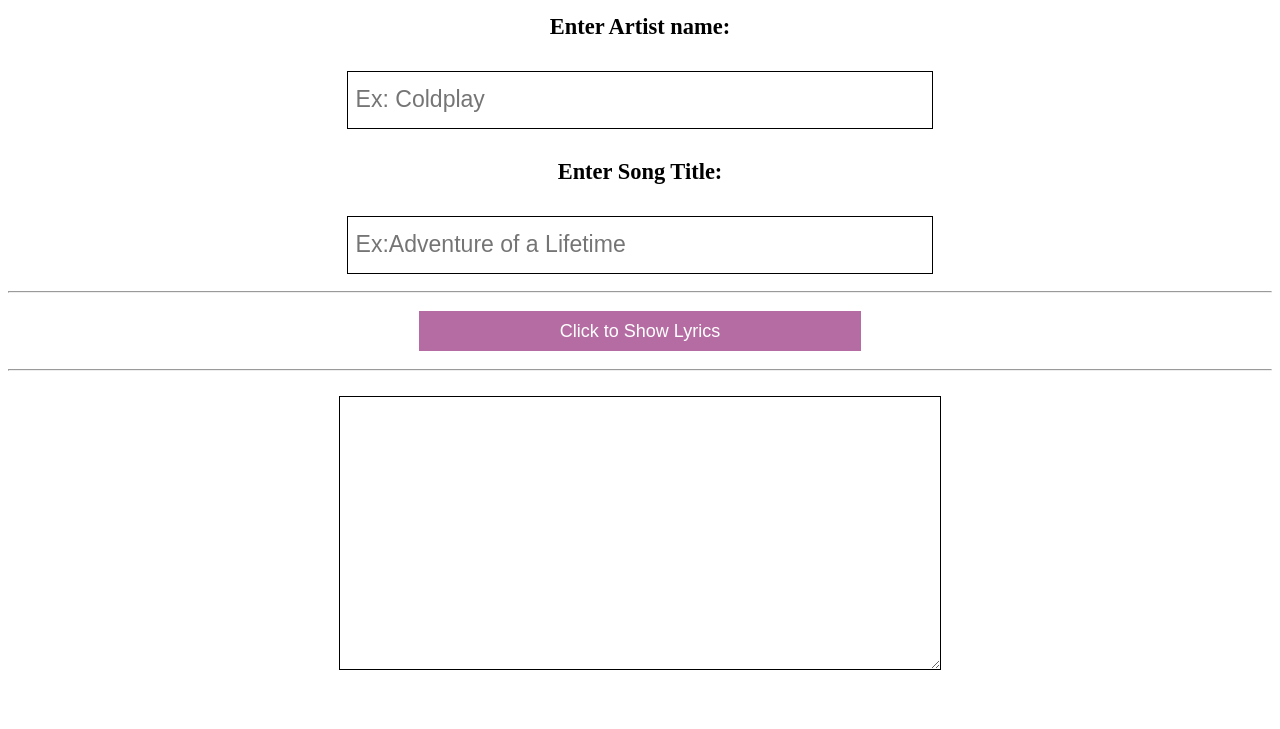
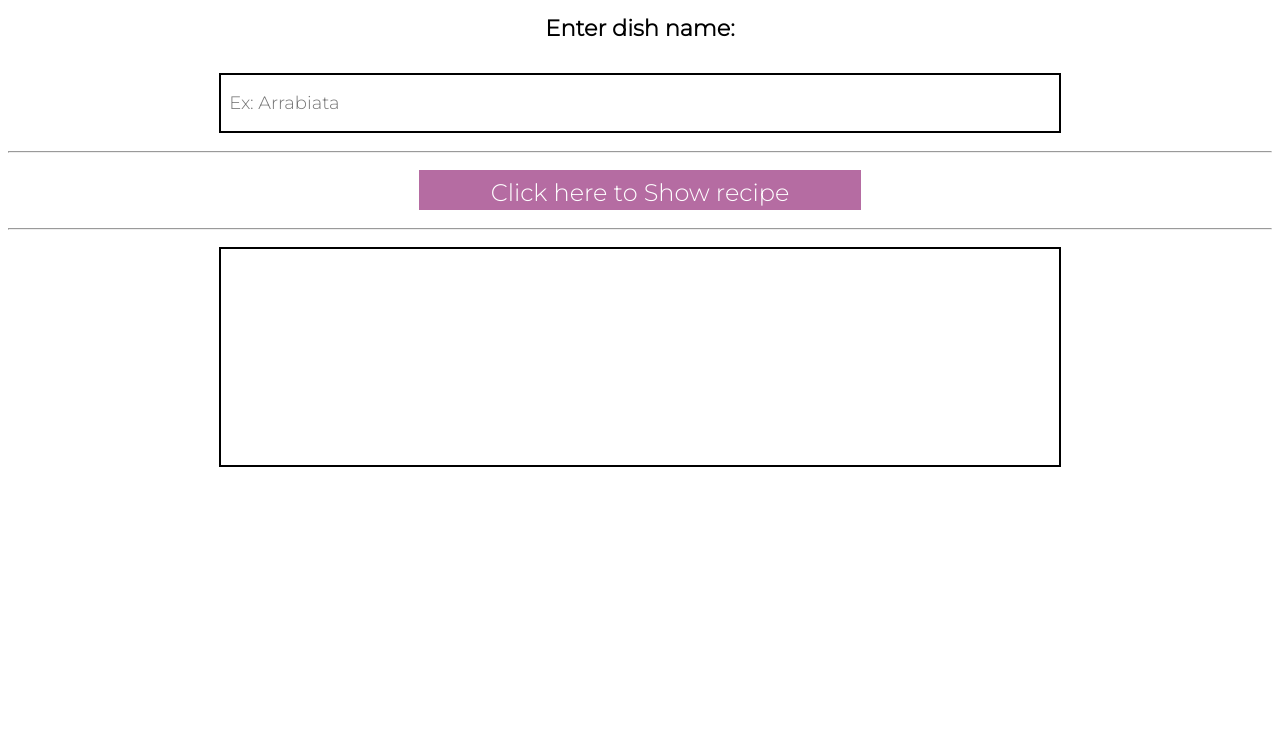
Before and after one commit to VijayalakshmiGanesh/fun_app_poject1, a plain HTML site: page apiProject.html in a window 1280 px wide. Shown: the part 71-800 px from the top of the page. Drawn offline with Linux system fonts and the light colour scheme; a web font is replaced by a local one.

Commit message:
change to food API

```diff
--- a/APIproj.js
+++ b/APIproj.js
@@ -1,20 +1,31 @@
-var artist = document.querySelector("#artistName")
-var song = document.querySelector("#songName")
-var button = document.querySelector("#show")
+var foodName = document.querySelector("#foodName")
 var output = document.querySelector("#songLyrics")
+var food = document.querySelector("#food")
+var recipe = document.querySelector("#recipe")
 
-button.addEventListener("click", showLyrics)
-var musicURL = "https://api.lyrics.ovh/v1/"
+food.addEventListener("click", showFood)
+
+function showFood() {
+
+    fetch(`https://www.themealdb.com/api/json/v1/1/search.php?s=` + foodName.value)
+        .then(response => response.json())
+        .then(data => {
+            console.log(data);
+            data.meals.forEach(meal => {
+                var ins = meal.strInstructions
+                console.log(ins);
+                recipe.innerHTML = "<b>Instructions to cook: </b>" + ins;
+            })
+        })
+
+
+};
+
 
 function showLyrics() {
     var input = artist.value + "/" + song.value;
 
-    // //processing
-    // fetch(getResponseText(input))
-    // .then(response => response.json())
-    // .then(json => {
-    //     var lyrics = json.contents
-    // })
+
 
     var request = new XMLHttpRequest();
 
--- a/apiProject.html
+++ b/apiProject.html
@@ -9,19 +9,20 @@
     <style>
         @import url('https://fonts.googleapis.com/css2?family=Montserrat:wght@300&family=Square+Peg&display=swap');
 
-        #artistName,
-        #songName {
-            border: 1px solid black;
-            width: 45%;
+
+        #foodName {
+            border: 2px solid black;
+            width: 65%;
             height: 5vh;
             display: block;
             margin: 0.5rem;
             padding: 0.5rem;
             display: inline-block;
-            font-size: larger;
+            font-size: large;
+            font-family: 'Montserrat', sans-serif;
         }
 
-        #show {
+        #food {
             border: 1px solid black;
             width: 35%;
             height: 5vh;
@@ -29,28 +30,34 @@
             margin: 0.5rem;
             padding: 0.5rem;
             color: white;
-            font-size: large;
+            font-size: x-large;
             background-color: #b56ca2;
             display: inline;
             text-align: center;
             border: 0.1px;
+            font-family: 'Montserrat', sans-serif;
         }
 
         #box-box {
             text-align: center;
             font-size: larger;
+            font-family: 'Montserrat', sans-serif;
         }
 
-        #songLyrics {
-            border: 1px solid black;
-            width: 45%;
-            height: 30vh;
+        #recipe {
+            min-height: 25vh;
+            border: 2px solid black;
+            width: 65%;
+            max-height: auto;
             display: block;
             margin: 1rem;
             padding: 1rem;
             display: inline-block;
             text-align: center;
-            font-size: medium;
+            font-size: x-large;
+            margin: 0.5rem;
+            padding: 0.5rem;
+            font-family: 'Montserrat', sans-serif;
         }
 
         .header {
@@ -59,7 +66,7 @@
             box-sizing: border-box;
             display: inline-block;
             width: 100%;
-            height: 40%;
+            height: 50%;
             text-align: center;
             font-size: xx-large;
             /* margin: 0.5rem; */
@@ -70,20 +77,18 @@
 </head>
 
 <body>
-    <div class="header">Simple API to retrieve the lyrics of a song</div>
+    <div class="header">Simple API to retrieve the recipe of a meal</div>
     <div id="box-box">
         <bold>
-            <h3>Enter Artist name:</h3>
+            <h3>Enter dish name:</h3>
         </bold>
-        <input id="artistName" type="text" placeholder="Ex: Coldplay" />
-        <bold>
-            <h3>Enter Song Title:</h3>
-        </bold>
-        <input id="songName" type="text" placeholder="Ex:Adventure of a Lifetime" />
+        <input id="foodName" type="text" placeholder="Ex: Arrabiata" />
         <hr>
-        <button id="show"> Click to Show Lyrics</button>
+        <button id="food"> Click here to Show recipe</button>
         <hr>
-        <textarea id="songLyrics"></textarea>
+        <div id="recipe">
+
+        </div>
     </div>
     <script src="APIproj.js" type="text/javascript" />
 </body>
```
